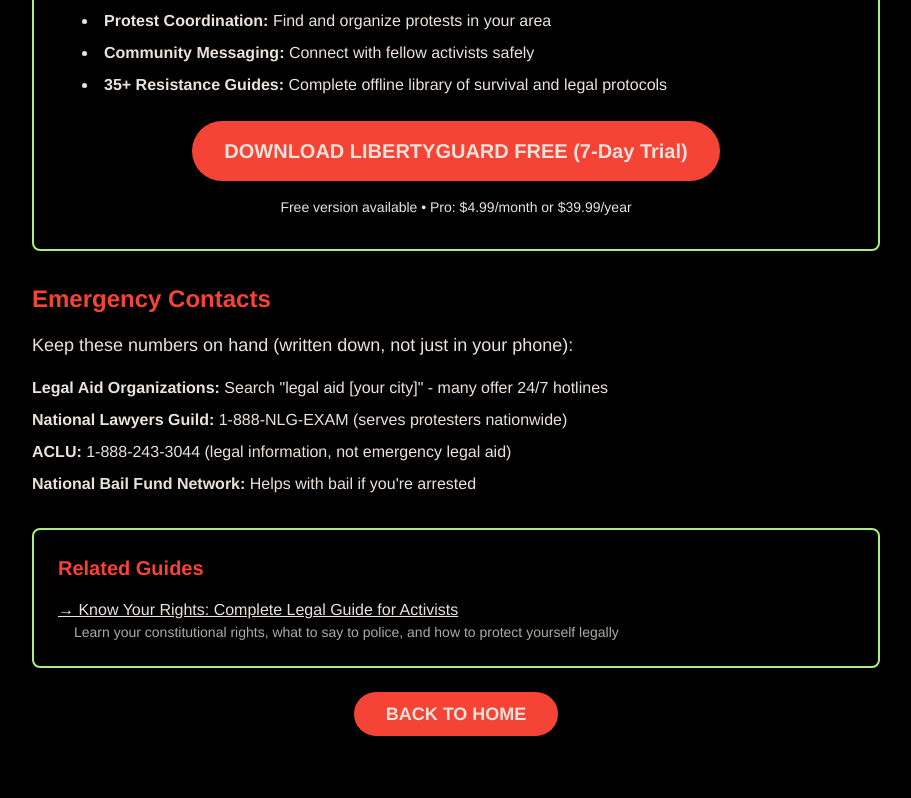
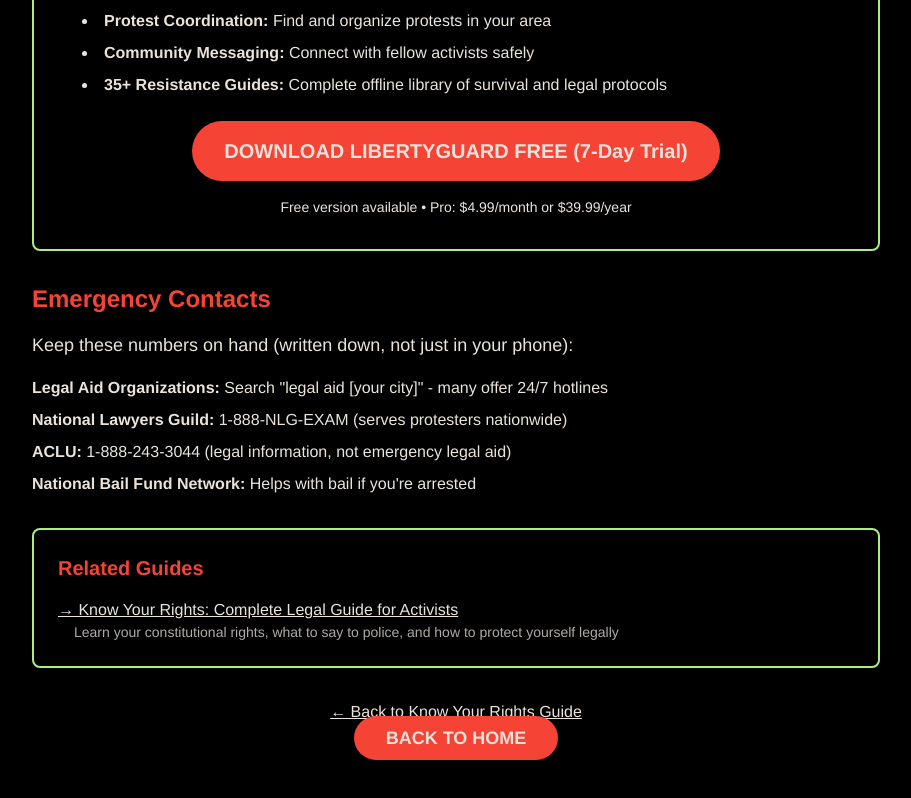
Before and after one commit to thedanperry/LibertyGuard-Website, a Next.js app: page /protest-safety in a window 1280 px wide. Shown: the part 3865-4663 px from the top of the page, without its empty margins (184-1095 px from the left). Built offline with nearby package versions, Linux system fonts and the light colour scheme.

Commit message:
Restore back to guide links for better SEO

```diff
--- a/src/app/know-your-rights/page.tsx
+++ b/src/app/know-your-rights/page.tsx
@@ -252,7 +252,10 @@
                 </li>
               </ul>
             </div>
-            <div className="text-center mt-12">
+            <div className="text-center space-y-4">
+              <Link href="/protest-safety" className="text-climate-cream hover:text-climate-red transition-colors underline block">
+                ← Back to Protest Safety Guide
+              </Link>
               <Link href="/" className="bg-climate-red text-climate-cream px-8 py-3 rounded-full text-lg font-bold hover:bg-red-700 transition-colors">
                 BACK TO HOME
               </Link>
--- a/src/app/protest-safety/page.tsx
+++ b/src/app/protest-safety/page.tsx
@@ -221,7 +221,10 @@
                 </li>
               </ul>
             </div>
-            <div className="text-center mt-12">
+            <div className="text-center space-y-4">
+              <Link href="/know-your-rights" className="text-climate-cream hover:text-climate-red transition-colors underline block">
+                ← Back to Know Your Rights Guide
+              </Link>
               <Link href="/" className="bg-climate-red text-climate-cream px-8 py-3 rounded-full text-lg font-bold hover:bg-red-700 transition-colors">
                 BACK TO HOME
               </Link>
```
